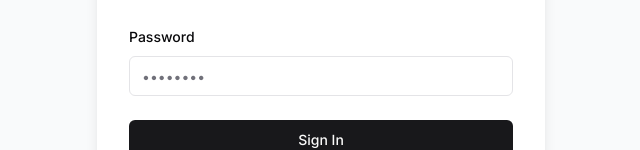
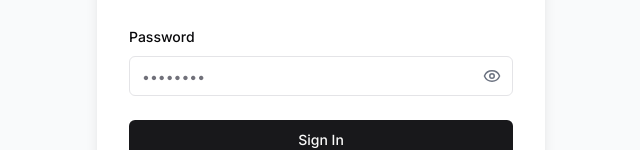
Before and after one commit to mv-rcell/HealthyMe-2.0, a React (Vite) app: page /auth in a window 1280 px wide. Shown: the part 406-556 px from the top of the page, without its empty margins (319-959 px from the left). Built offline with nearby package versions, Linux system fonts and the light colour scheme.

Commit message:
first commit

```diff
--- a/src/pages/Auth.tsx
+++ b/src/pages/Auth.tsx
@@ -9,6 +9,7 @@ import { RadioGroup, RadioGroupItem } from '@/components/ui/radio-group';
 import { toast } from 'sonner';
 import { useQueryClient } from '@tanstack/react-query';
 import { useAuth } from '@/hooks/useAuth';
+import { Eye, EyeOff } from 'lucide-react';
 
 const Auth = () => {
   const navigate = useNavigate();
@@ -23,11 +24,12 @@ const Auth = () => {
   const [role, setRole] = useState<'specialist' | 'client'>('client');
   const [loading, setLoading] = useState(false);
 
-  // Default tab from URL params or "signin"
+  const [showSignInPassword, setShowSignInPassword] = useState(false);
+  const [showSignUpPassword, setShowSignUpPassword] = useState(false);
+
   const defaultTab = searchParams.get('tab') === 'signup' ? 'signup' : 'signin';
 
   useEffect(() => {
-    // Redirect to home if already logged in
     if (user && !authLoading) {
       navigate('/');
     }
@@ -74,7 +76,6 @@ const Auth = () => {
       if (data.user) {
         toast.success('Registration successful! Please check your email for confirmation.');
 
-        // Update the user's profile with phone number and role
         await supabase
           .from('profiles')
           .update({
@@ -83,7 +84,6 @@ const Auth = () => {
           })
           .eq('id', data.user.id);
 
-        // Redirect to role-specific onboarding page after signup
         if (role === 'specialist') {
           navigate('/specialist-onboarding');
         } else {
@@ -131,14 +131,25 @@ const Auth = () => {
 
               <div className="space-y-2">
                 <Label htmlFor="signin-password">Password</Label>
+                <div className="relative">
                   <Input
                     id="signin-password"
-                  type="password"
+                    type={showSignInPassword ? 'text' : 'password'}
                     placeholder="••••••••"
                     value={password}
                     onChange={(e) => setPassword(e.target.value)}
                     required
+                    className="pr-10"
                   />
+                  <button
+                    type="button"
+                    onClick={() => setShowSignInPassword((prev) => !prev)}
+                    className="absolute inset-y-0 right-3 flex items-center text-gray-500"
+                    tabIndex={-1}
+                  >
+                    {showSignInPassword ? <EyeOff size={18} /> : <Eye size={18} />}
+                  </button>
+                </div>
               </div>
 
               <Button type="submit" className="w-full" disabled={loading}>
@@ -203,14 +214,25 @@ const Auth = () => {
 
               <div className="space-y-2">
                 <Label htmlFor="signup-password">Password</Label>
+                <div className="relative">
                   <Input
                     id="signup-password"
-                  type="password"
+                    type={showSignUpPassword ? 'text' : 'password'}
                     placeholder="••••••••"
                     value={password}
                     onChange={(e) => setPassword(e.target.value)}
                     required
+                    className="pr-10"
                   />
+                  <button
+                    type="button"
+                    onClick={() => setShowSignUpPassword((prev) => !prev)}
+                    className="absolute inset-y-0 right-3 flex items-center text-gray-500"
+                    tabIndex={-1}
+                  >
+                    {showSignUpPassword ? <EyeOff size={18} /> : <Eye size={18} />}
+                  </button>
+                </div>
               </div>
 
               <Button type="submit" className="w-full" disabled={loading}>
```
Lines whose indentation alone changed are shown as unchanged.
